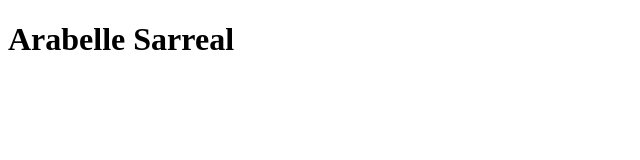
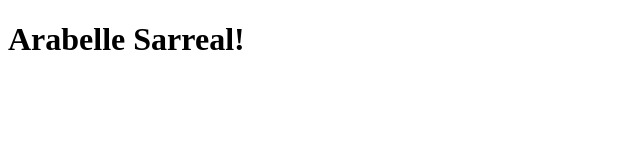
Before and after one commit to arabellesarreal/arabellesarreal.github.io, a plain HTML site: page index.html in a window 1280 px wide. Shown: the full height of the page, 0-640 px from the left. Drawn offline with Linux system fonts and the light colour scheme.

Commit message:
update heading with exclamation mark

```diff
--- a/index.html
+++ b/index.html
@@ -8,6 +8,6 @@
     <title>Document</title>
 </head>
 <body>
-    <h1>Arabelle Sarreal</h1>
+    <h1>Arabelle Sarreal!</h1>
 </body>
 </html>
```
